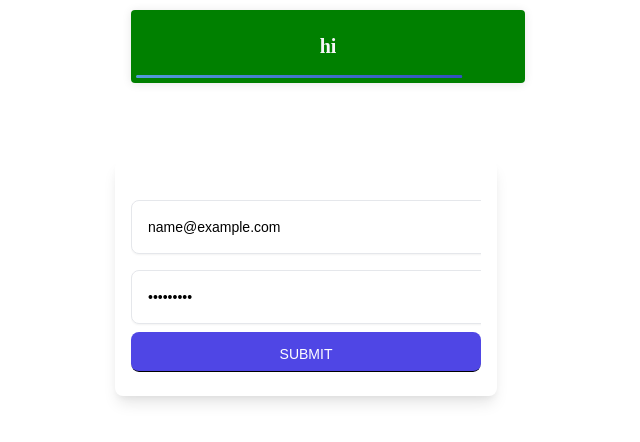
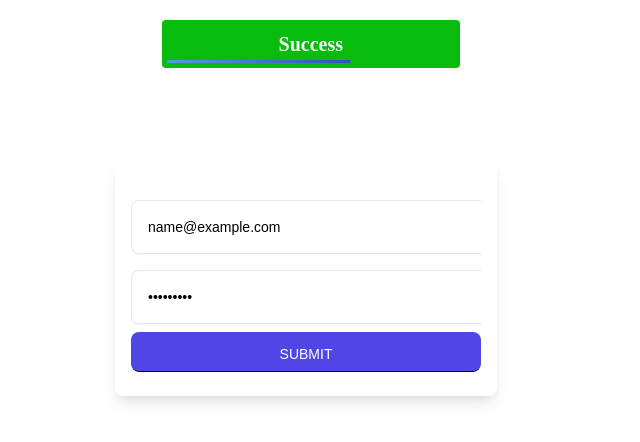
Before and after one commit to HA-SEUNG-JEONG/react-popup, a React (Vite) app: page / in a window 1280 px wide. Both pictures are taken after typing "name@example.com", "Sample123" into the empty fields and a click on the button "SUBMIT". Shown: the top 442 px of the page, without its empty margins (334-974 px from the left). Built offline with nearby package versions, Linux system fonts and the light colour scheme.

Commit message:
Feat : Toast 스타일 및 error 타입 변경 - error 여부에 따라 background-color 동적으로 변경되도록 수정 -  error type 변경 : boolean 👉 string

```diff
--- a/src/components/Toast.tsx
+++ b/src/components/Toast.tsx
@@ -1,21 +1,25 @@
-import styled, { css, keyframes } from "styled-components";
+import styled, { keyframes } from "styled-components";
 
-const Toast = ({ show, isError }: { show: boolean; isError: boolean }) => {
+interface ErrorProps {
+  isError: boolean;
+}
+
+const Toast = ({ isError }: ErrorProps) => {
   return (
-    <Notification show={show} isError={isError}>
-      <p>hi</p>
+    <Notification error={isError ? "true" : "false"}>
+      <p>{isError ? "Fail" : "Success"}</p>
       <Progress></Progress>
     </Notification>
   );
 };
 
 const FadeIn = keyframes`
-  10%{
+  from{
     opacity:1;
     visibility:visible;
     transform:translateY(0);
   }
-  90%{
+  to{
     opacity:1;
     transform:translateY(0);
   }
@@ -27,44 +31,43 @@ const Load = keyframes`
   }
 `;
 
-const Notification = styled.section<{ show: boolean; isError: boolean }>`
+const Notification = styled.section<{ error: string }>`
   position: absolute;
-  top: 10px;
+  top: 1.25rem;
+  left: 50%;
   display: flex;
   justify-content: center;
-  width: 30%;
-  padding: 5px 5px;
+  align-items: center;
+  width: 18rem;
+  height: 3rem;
+  margin-left: -9rem;
+  padding: 0 0.3rem;
   border-radius: 4px;
   background-color: #141619;
   color: #f6f5f9;
-  box-shadow: 0 1px 10px rgba(0, 0, 0, 0.1);
   transform: translateY(30px);
   opacity: 0;
   visibility: hidden;
   animation: ${FadeIn} 4s linear forwards;
-  ${(show) =>
-    show &&
-    css`
-      background-color: green;
-    `};
-
   p {
     font-size: 20px;
     font-weight: 900;
   }
+  background-color: ${({ error }) =>
+    error === "true" ? "#E74C3C" : "rgb(7, 188, 12)"};
 `;
 
 const Progress = styled.span`
   position: absolute;
-  left: 5px;
-  bottom: 5px;
+  left: 0.3rem;
+  bottom: 0.3rem;
   width: calc(100% - 10px);
   height: 3px;
   transform: scaleX(0);
   transform-origin: left;
   background-image: linear-gradient(to right, #539bdb, #3250bf);
   border-radius: inherit;
-  animation: ${Load} 3s 0.25s linear forwards;
+  animation: ${Load} 4s 0.25s linear forwards;
 `;
 
 export default Toast;
```
